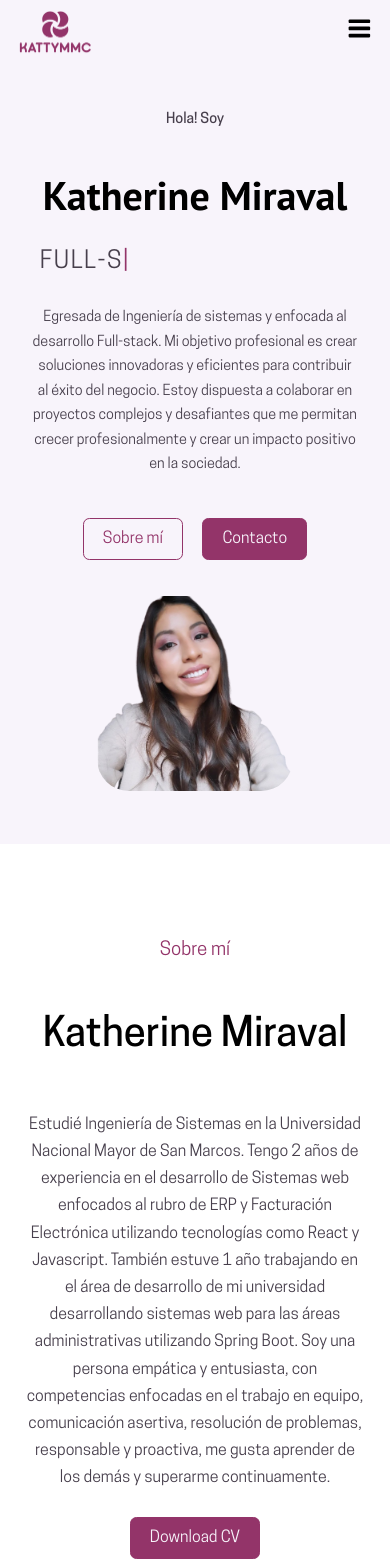
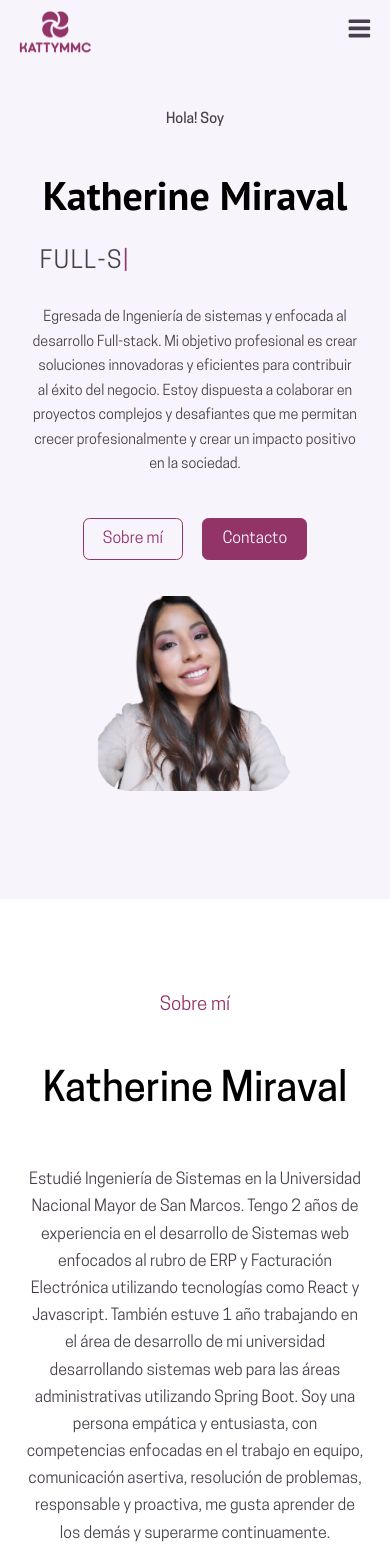
Before and after one commit to kattymmc/portfolio-react, a React (Create React App) app: page / in a window 390 px wide. Shown: the top 1568 px of the page. Built offline with nearby package versions, Linux system fonts and the light colour scheme.

Commit message:
Fixing errors

```diff
--- a/src/components/about/About.jsx
+++ b/src/components/about/About.jsx
@@ -48,7 +48,7 @@ const About = () => {
             utilizando Spring Boot. Soy una persona empática y entusiasta, con competencias enfocadas en el trabajo en equipo, comunicación asertiva, resolución de problemas,
             responsable y proactiva, me gusta aprender de los demás y superarme continuamente.
           </p>
-          <a className="btn btn-primary" href={CV} download>Download CV</a>
+          <a className="btn btn-primary" href={CV} download>Descargar CV</a>
         </div>
       </div>
     </section>
--- a/src/components/header/Header.css
+++ b/src/components/header/Header.css
@@ -125,7 +125,7 @@ header {
   /* Media queries (Small devices) */
   @media screen and (max-width: 600px) {
     header {
-        height: 100vh;
+        height: auto;
         padding-top: 3rem;
         text-align: center;
     }
--- a/src/components/navbar/Navbar.css
+++ b/src/components/navbar/Navbar.css
@@ -83,6 +83,7 @@ nav {
     }
 
     .nav__toggle-btn svg {
+        color: var(--color-dark);
     }
 
     .nav__links {
```
